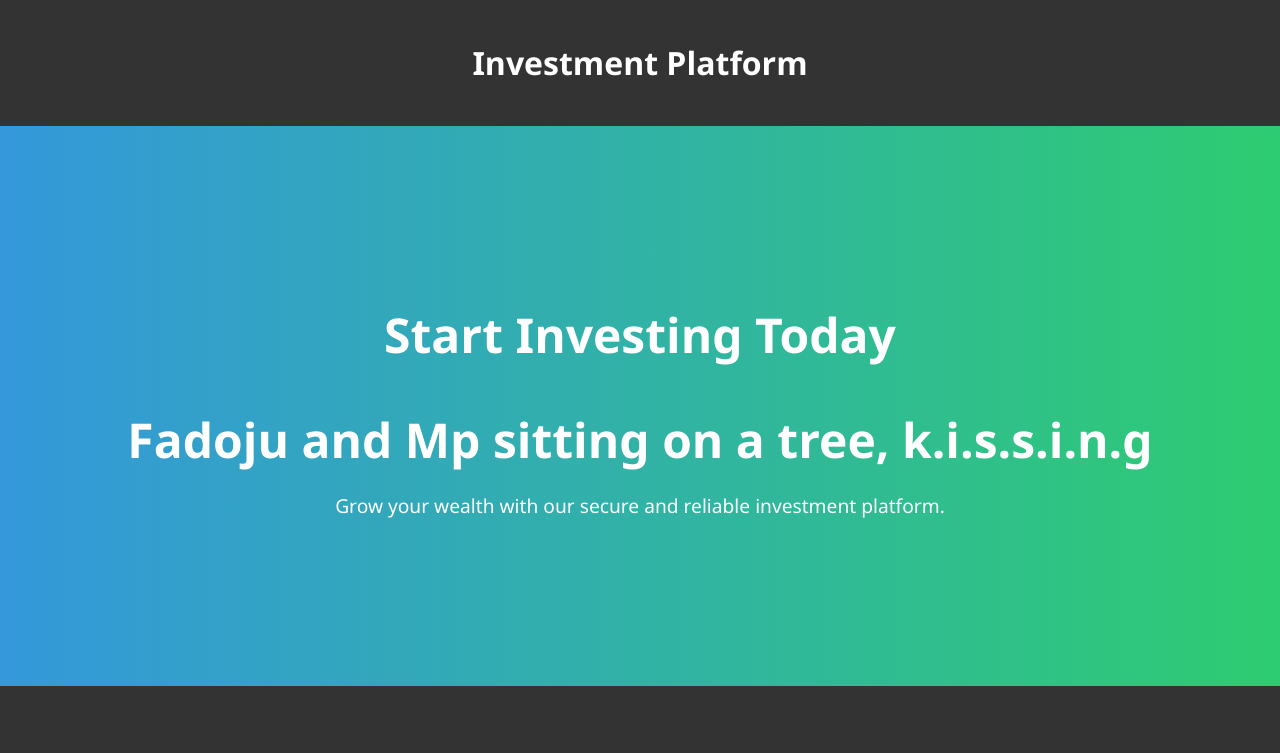
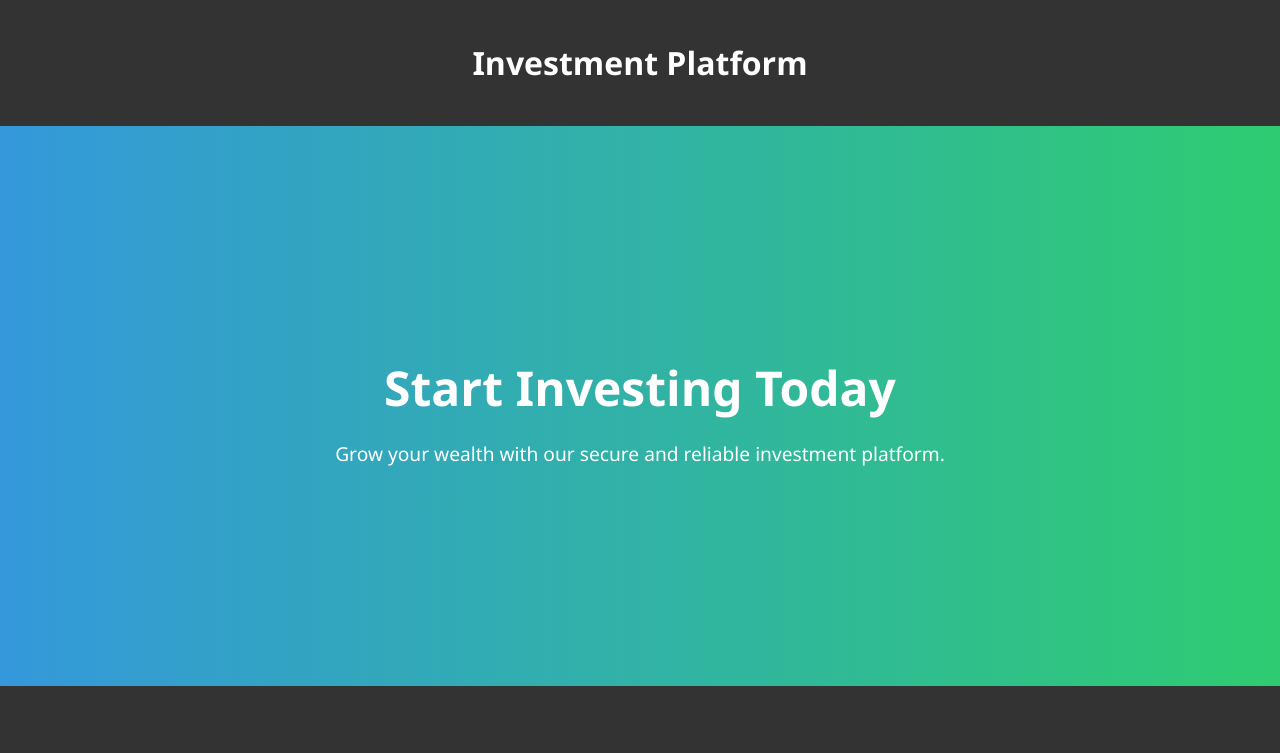
Before and after one commit to CodeNinjaX-25/Investment_Site, a plain HTML site: page index.html in a window 1280 px wide. Shown: the top 753 px of the page. Drawn offline with Linux system fonts and the light colour scheme.

Commit message:
Update index.html

```diff
--- a/index.html
+++ b/index.html
@@ -135,7 +135,6 @@
     <section id="hero">
         <div>
             <h1>Start Investing Today</h1>
-            <h1>Fadoju and Mp sitting on a tree, k.i.s.s.i.n.g</h1>
             <p>Grow your wealth with our secure and reliable investment platform.</p>
         </div>
     </section>
```
